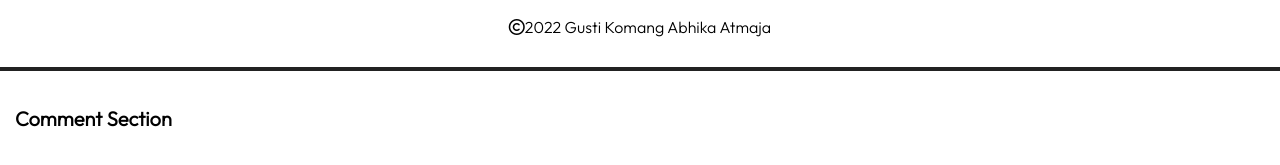
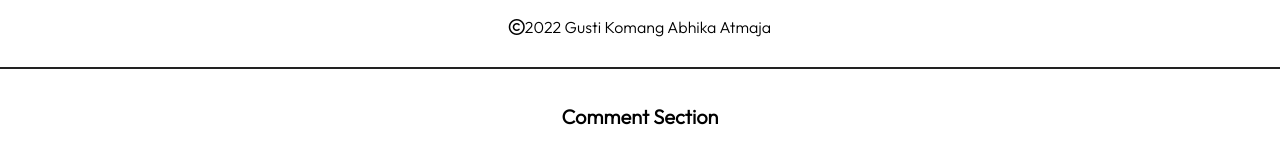
Before and after one commit to Gkatmaja/AbhikaPersonal, a plain HTML site: page Contact.html in a window 1280 px wide. Shown: the part 1783-1948 px from the top of the page. Drawn offline with nearby package versions, Linux system fonts and the light colour scheme.

Commit message:
test comment style 2

```diff
--- a/Style1.css
+++ b/Style1.css
@@ -518,7 +518,7 @@ padding-bottom: 50px;
 
 .comment{
 	padding: 15px;
-	border-top: 4px solid #222;
+	border-top: 2px solid #222;
 }
 
 .comment h5{
@@ -526,6 +526,7 @@ padding-bottom: 50px;
 	margin-bottom: 25px;
 	margin-top: 20px;
 	font-weight: 600;
+	text-align: center;
 }
 
 
```
